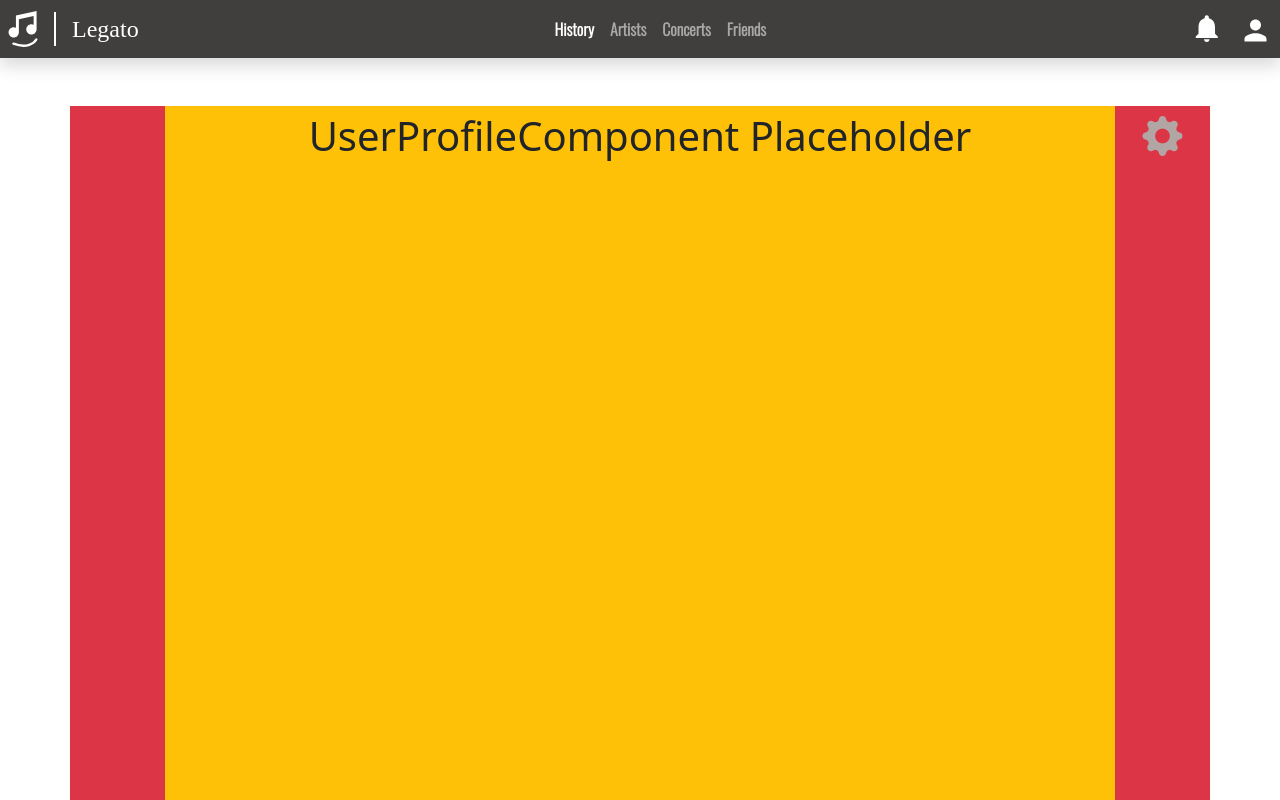
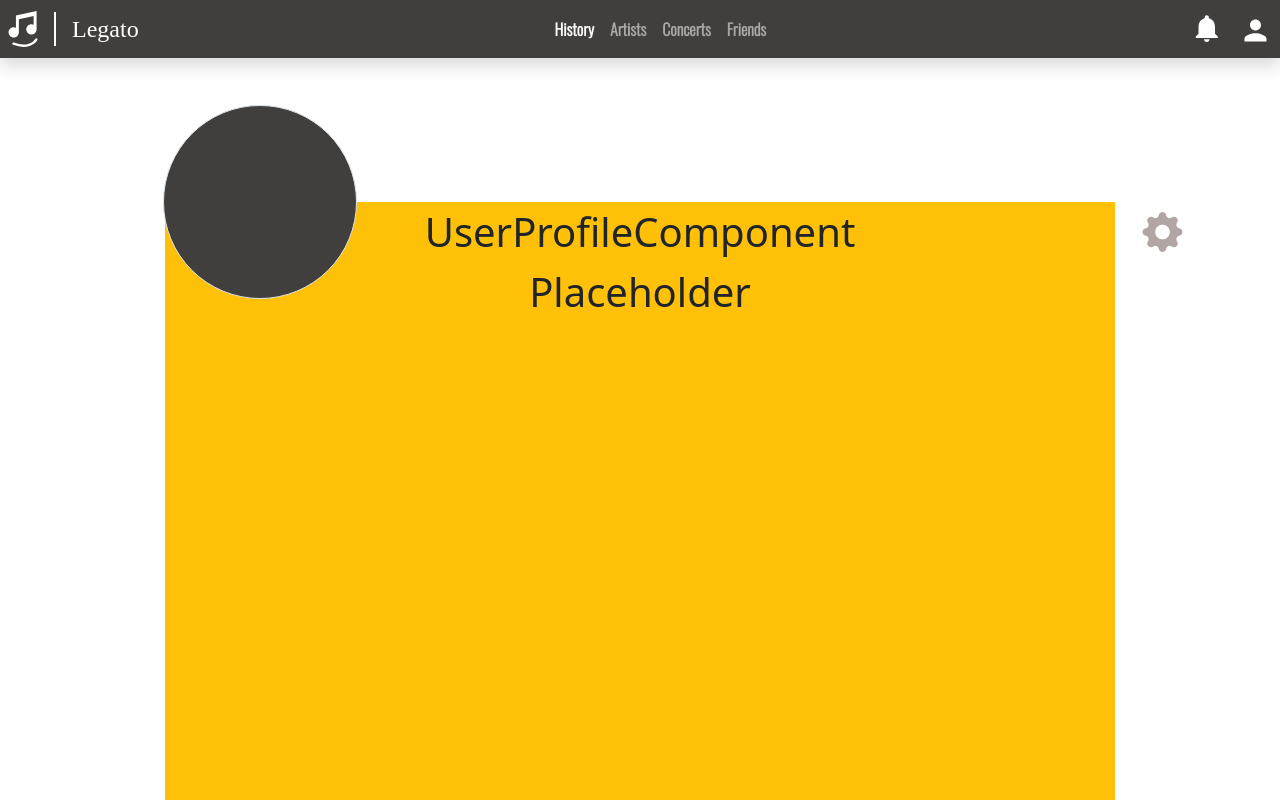
Before and after one commit to SDSC-Cali-Coders/Legato, a React (Create React App) app in the folder frontend/: page / in a window 1280 px wide. Shown: the top 800 px of the page. Built offline with nearby package versions, Linux system fonts and the light colour scheme; a web font is replaced by a local one.

Commit message:
helper colors removed, added user pfp image badge

```diff
--- a/frontend/src/components/settings/MainView.jsx
+++ b/frontend/src/components/settings/MainView.jsx
@@ -6,11 +6,18 @@ const MainView = (props) => {
         // empty column for centering main/central column
         // Main centerd column holding the UserProfile component [placeholder div]
         // column holding the settings icon up top
-        <div className="container py-5">
+        <div className="container pt-15">
             <div className="row text-center">
-                <div className="col-1 bg-danger"> </div>
-                <div className="col-10 bg-warning vh-100 fs-1"> UserProfileComponent Placeholder </div>
-                <div className="col-1 bg-danger">
+                <div className="col-1"> </div>
+                <div className="col-10 bg-warning position-relative vh-100 fs-1">
+                    <span className="badge position-absolute top-0 start-10 translate-middle p-10 rounded-circle bg-dark border">
+                        <span className="visually-hidden">New alerts</span>
+                        {/* <img className='fs-5 img-fluid' src={props.img} alt="pfp image here" /> */}
+                    </span>
+                    UserProfileComponent <br/>
+                    Placeholder
+                </div>
+                <div className="col-1">
                     <i className="bi bi-gear-fill text-primary fs-1"></i>
                 </div>
             </div>
```
